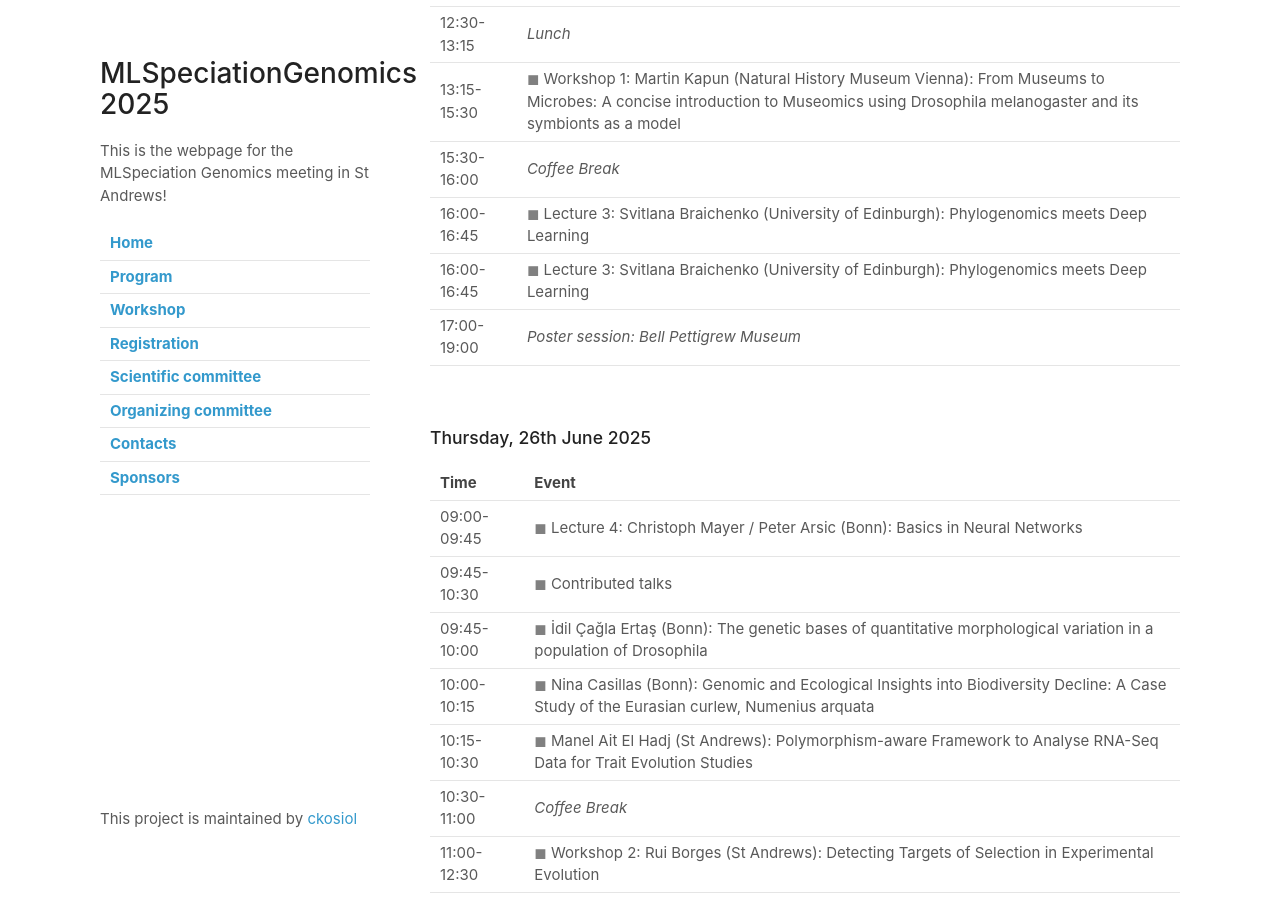
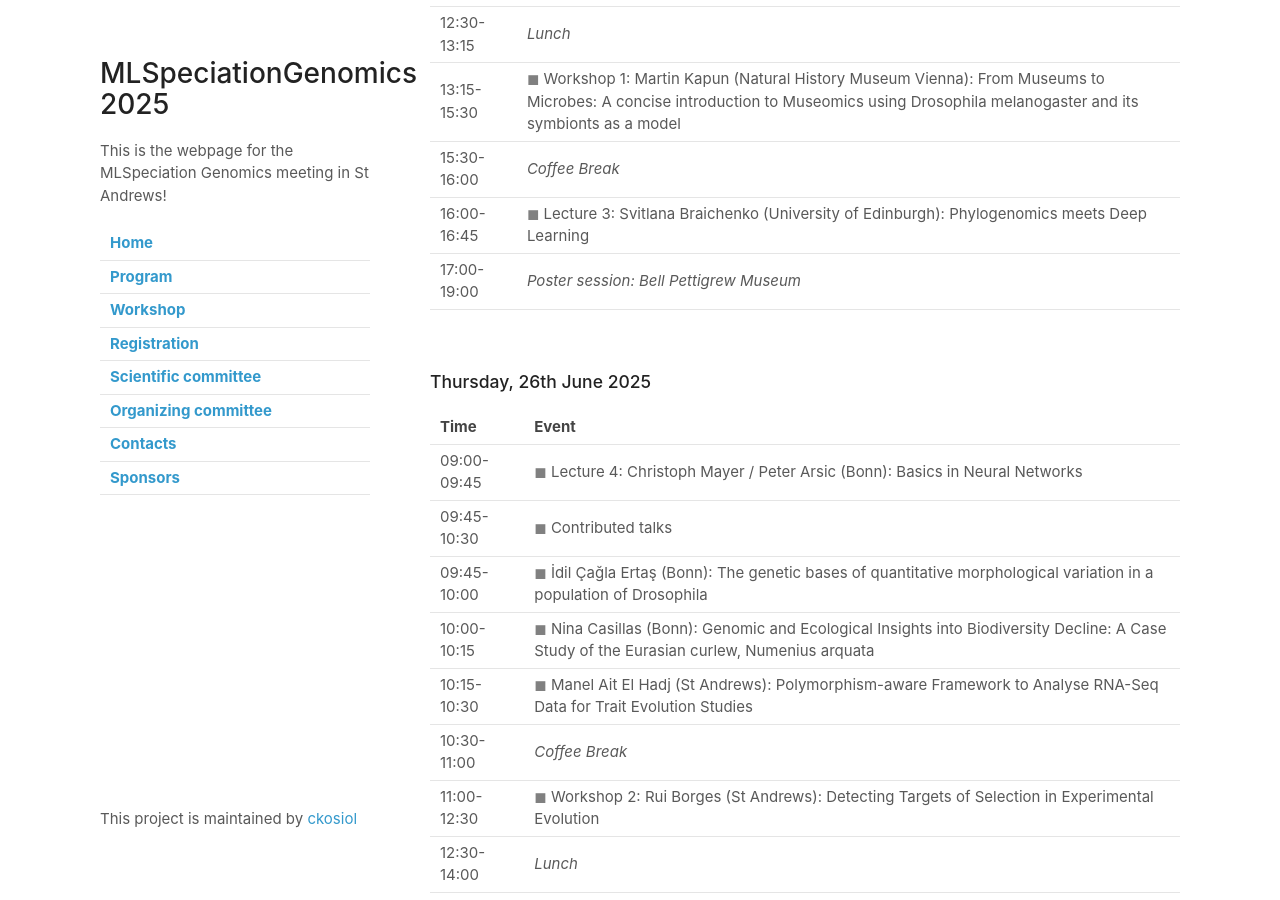
Before and after one commit to ckosiol/MLSpeciationGenomics, a Jekyll site: the page built from program.md, in a window 1280 px wide and 900 px high, scrolled down 715 px. Built offline with Jekyll 4.4.1, drawn with Linux system fonts in a browser that asks for light colours; our own code applies the rules of GitHub Pages for plain Markdown files.

Commit message:
Update program.md

```diff
--- a/program.md
+++ b/program.md
@@ -18,7 +18,6 @@ Please find the Abstract booklet [here](https://github.com/ckosiol/MLSpeciationG
 |12:30-13:15| *Lunch* |
 |13:15-15:30| <span style="color:gray">&#9724;</span> Workshop 1: Martin Kapun (Natural History Museum Vienna): From Museums to Microbes: A concise introduction to Museomics using Drosophila melanogaster and its symbionts as a model|
 |15:30-16:00| *Coffee Break* |
-|16:00-16:45| <span style="color:gray">&#9724;</span> Lecture  3: Svitlana Braichenko (University of Edinburgh): Phylogenomics meets Deep Learning|
 |16:00-16:45| <span style="color:gray">&#9724;</span> Lecture  3: Svitlana Braichenko (University of Edinburgh): Phylogenomics meets Deep Learning|
 |17:00-19:00| *Poster session: Bell Pettigrew Museum* |
 
```
